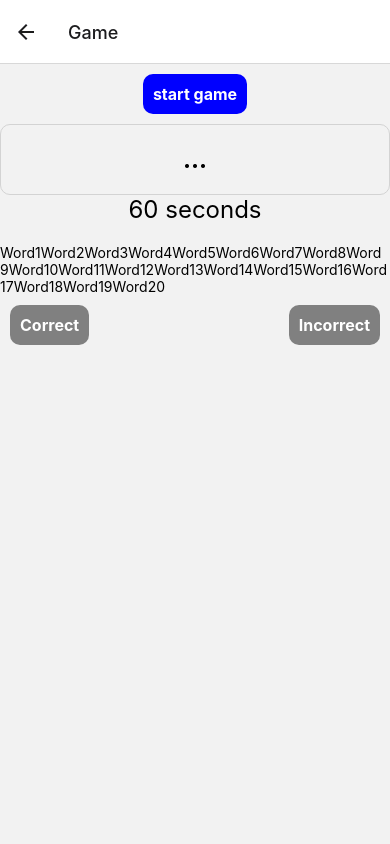
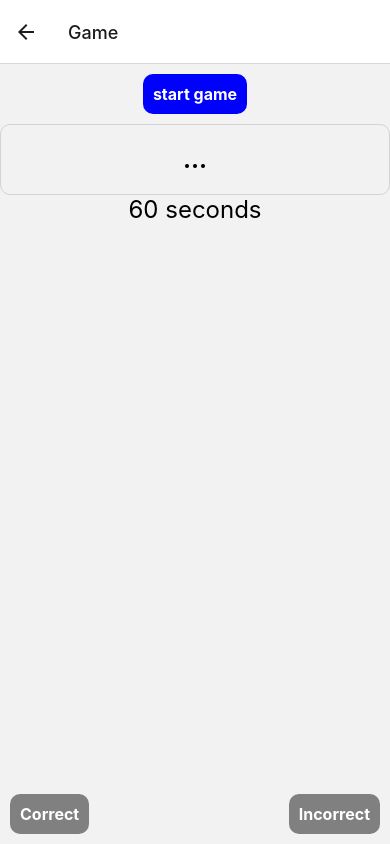
Before and after one commit to YanisOuah/Charade, a React Native app: screen /Game in a window 390 px wide. Built offline with nearby package versions, Linux system fonts and the light colour scheme.

Commit message:
words removed correctly

```diff
--- a/src/components/GameButtons.tsx
+++ b/src/components/GameButtons.tsx
@@ -38,6 +38,7 @@ const styles = StyleSheet.create({
     fontWeight: 'bold',
   },
   bottom: {
+    marginTop: 'auto',
     flexDirection: 'row',
     justifyContent: 'space-between',
     alignItems: 'center',
--- a/src/containers/GameContainer.tsx
+++ b/src/containers/GameContainer.tsx
@@ -40,7 +40,6 @@ const GameContainer = () => {
       <StyledButton onPress={startGame} text="start game" />
       <BigText>{gameRunning ? currentWord : '...'}</BigText>
       {timerComponent}
-      <Text>{words}</Text>
       <Text>{correctWords}</Text>
       <Text>{incorrectWords}</Text>
       <GameButtons
--- a/src/screens/GameScreen.tsx
+++ b/src/screens/GameScreen.tsx
@@ -1,12 +1,15 @@
 import React from 'react';
-import {View} from 'react-native';
+import {StyleSheet, View} from 'react-native';
 import GameContainer from '../containers/GameContainer';
 
 const GameScreen = () => {
   return (
-    <View>
+    <View style={styles.main}>
       <GameContainer />
     </View>
   );
 };
+const styles = StyleSheet.create({
+  main: {height: '100%'},
+});
 export default GameScreen;
```
